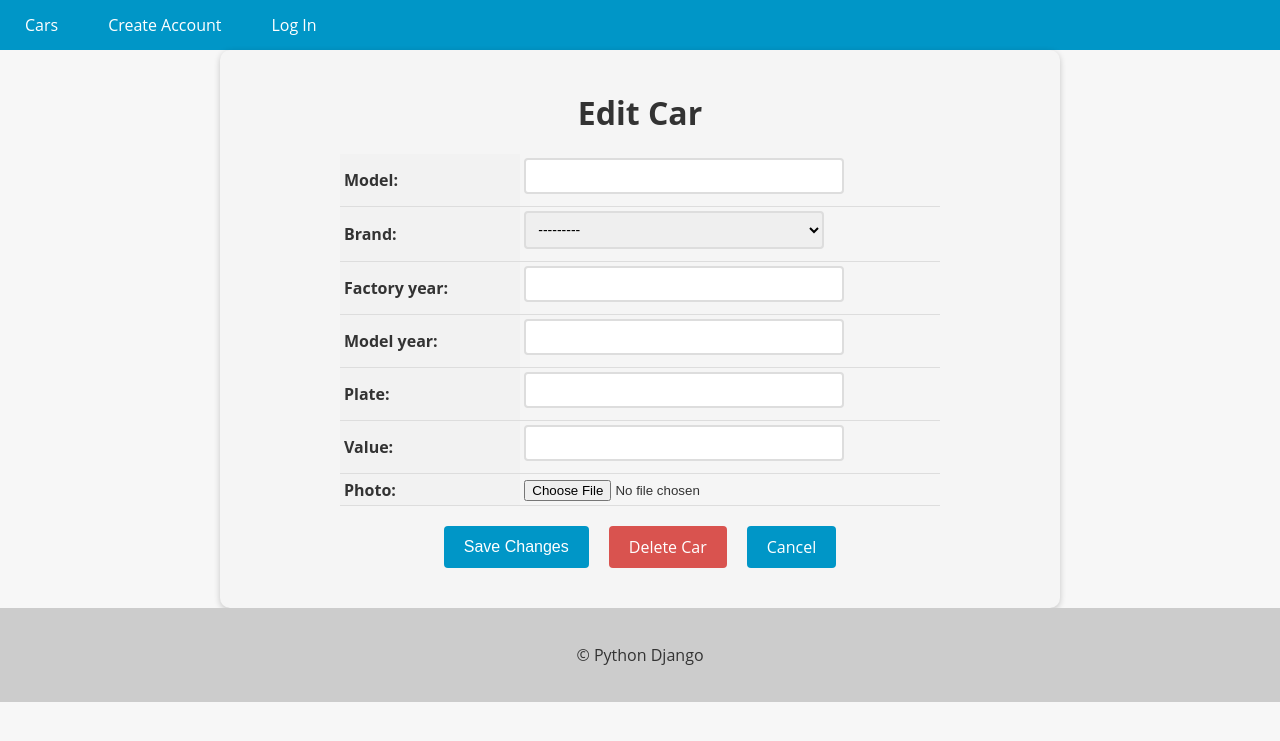
After one commit to JoseGayosoNeto/cars-management-django, a Django app: template cars/templates/car_update.html in a window 1280 px wide. The commit adds this page. Shown: the top 741 px of the page. Run offline with Django 5.2, Linux system fonts and the light colour scheme; the template is opened without the code that fills it: values that come from a table or form of the project are taken from there, others are empty.

Commit message:
feat: add CarDetail, CarUpdate and CarDelete views and templates

```diff
--- a/app/urls.py
+++ b/app/urls.py
@@ -18,13 +18,16 @@ from django.contrib import admin
 from django.urls import path
 from django.conf import settings
 from django.conf.urls.static import static
-from cars.views import CarsListView, NewCarCreateView
+from cars.views import CarsListView, NewCarCreateView, CarDetailView, CarUpdateView, CarDeleteView
 from accounts.views import register_view, login_view, logout_view
 
 urlpatterns = [
     path('admin/', admin.site.urls),
     path('cars/', CarsListView.as_view(), name='cars_list'),
     path('new_car/', NewCarCreateView.as_view(), name="new_car"),
+    path('cars/<int:pk>/', CarDetailView.as_view(), name="car_detail"),
+    path('cars/<int:pk>/update/', CarUpdateView.as_view(), name="car_update"),
+    path('cars/<int:pk>/delete/', CarDeleteView.as_view(), name='car_delete'),
     path('register/', register_view, name='register'),
     path('login/', login_view, name='login'),
     path('logout/', logout_view, name='logout')
--- /dev/null
+++ b/cars/templates/car_update.html
@@ -0,0 +1,123 @@
+{% extends "base.html" %}
+
+{% block content %}
+
+  <style>
+    form {
+      max-width: 800px;
+      margin: 0 auto;
+      padding: 20px;
+      background-color: #f5f5f5;
+      border-radius: 10px;
+      box-shadow: 0 2px 6px rgba(0, 0, 0, 0.2);
+    }
+
+    form h1 {
+      font-size: 2rem;
+      margin-bottom: 20px;
+      text-align: center;
+    }
+
+    table {
+      margin: 0 auto;
+      border-collapse: collapse;
+      width: 100%;
+      max-width: 600px;
+    }
+
+    th, td {
+      padding: 4px;
+      text-align: left;
+      border-bottom: 1px solid #ddd;
+    }
+
+    th {
+      background-color: #f2f2f2;
+    }
+
+    input[type="text"], input[type="number"], select, textarea {
+      padding: 8px;
+      font-size: 14px;
+      border: 2px solid #ddd;
+      border-radius: 4px;
+      width: 100%;
+      max-width: 300px;
+      margin-bottom: 8px;
+      transition: border-bottom-color 0.3s ease-in-out;
+    }
+
+    input[type="text"]:focus, input[type="number"]:focus, select:focus, textarea:focus {
+      outline: none;
+      border-bottom-color: #0096c7;
+    }
+
+    .btn {
+      background-color: #0096c7;
+      color: #fff;
+      border: none;
+      padding: 10px 20px;
+      font-size: 16px;
+      border-radius: 4px;
+      cursor: pointer;
+      transition: background-color 0.3s ease-in-out;
+    }
+
+    .buttons-container {
+      display: flex;
+      justify-content: center;
+      margin-top: 20px;
+      margin-bottom: 20px;
+    }
+
+    .btn {
+      display: inline-block;
+      background-color: #0096c7;
+      color: #fff;
+      border: none;
+      padding: 10px 20px;
+      font-size: 16px;
+      border-radius: 4px;
+      cursor: pointer;
+      transition: background-color 0.3s ease-in-out;
+      margin: 0 10px;
+    }
+
+    .btn:hover {
+      background-color: #108eb8;
+    }
+
+    .btn-danger {
+      background-color: #d9534f;
+      text-decoration: none !important;
+    }
+
+    .btn-danger:hover {
+      background-color: #d2221c;
+    }
+
+    .error-message {
+      color: #d9534f;
+      font-size: 14px;
+      margin-top: 5px;
+    }
+
+    a {
+      text-decoration: none !important;
+    }
+
+  </style>
+  <form method="post" enctype="multipart/form-data">
+    {% csrf_token %}
+    <h1>Edit Car</h1>
+    <table>
+      {{ form.as_table }}
+    </table>
+    <div>
+      <div class="buttons-container">
+        <input type="submit" value="Save Changes" class="btn btn-primary">
+        <a href="{% url 'car_delete' pk=object.pk %}" class="btn btn-danger">Delete Car</a>
+        <a href="{% url 'cars_list' %}" class="btn btn-secondary">Cancel</a>
+      </div>
+    </div>
+  </form>
+{% endblock %}
```
Also changed, not shown: cars/templates/car_delete.html (added, +63 -0 lines), cars/templates/car_detail.html (added, +94 -0 lines), cars/templates/cars.html (+18 -6 lines), cars/views.py (+19 -1 lines).
